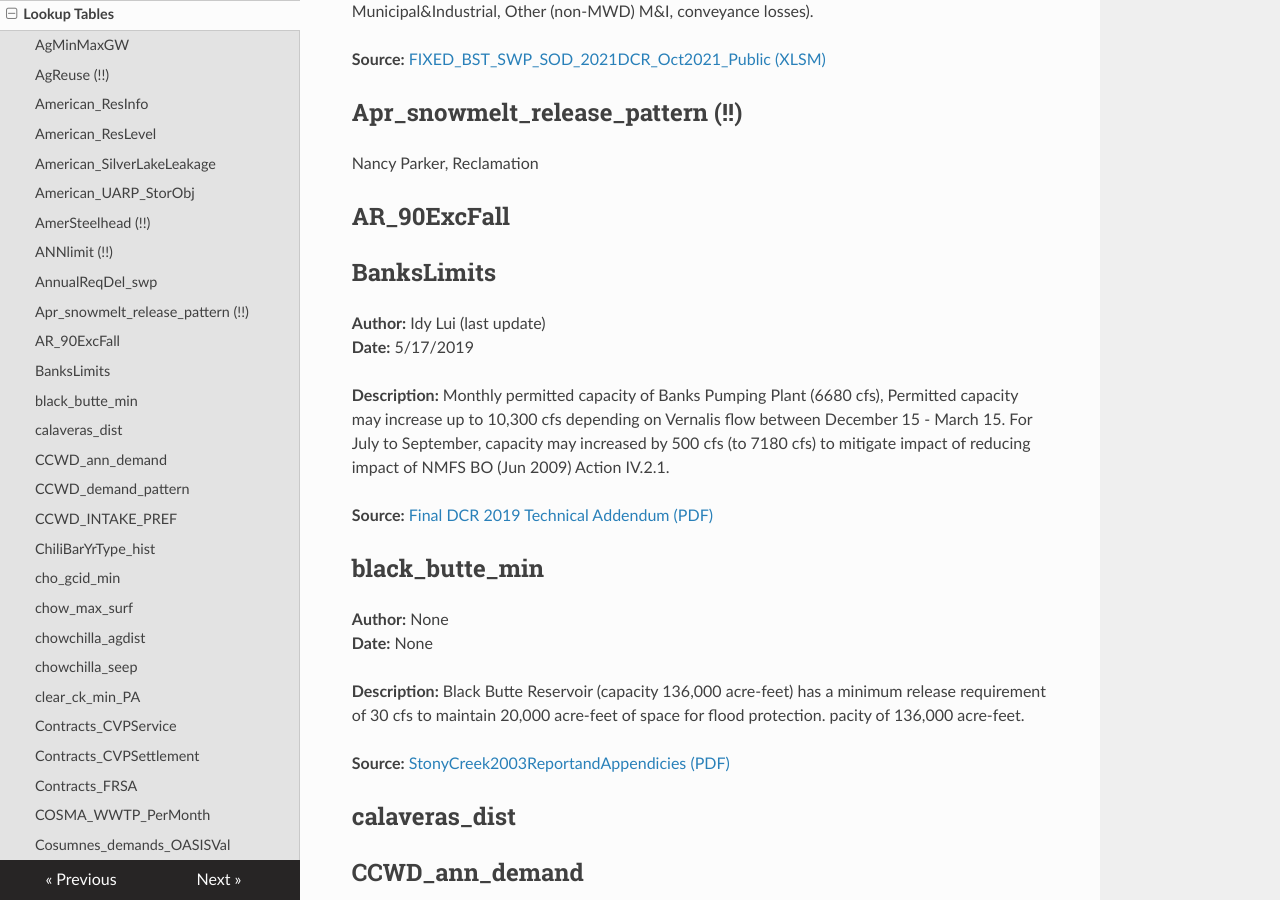
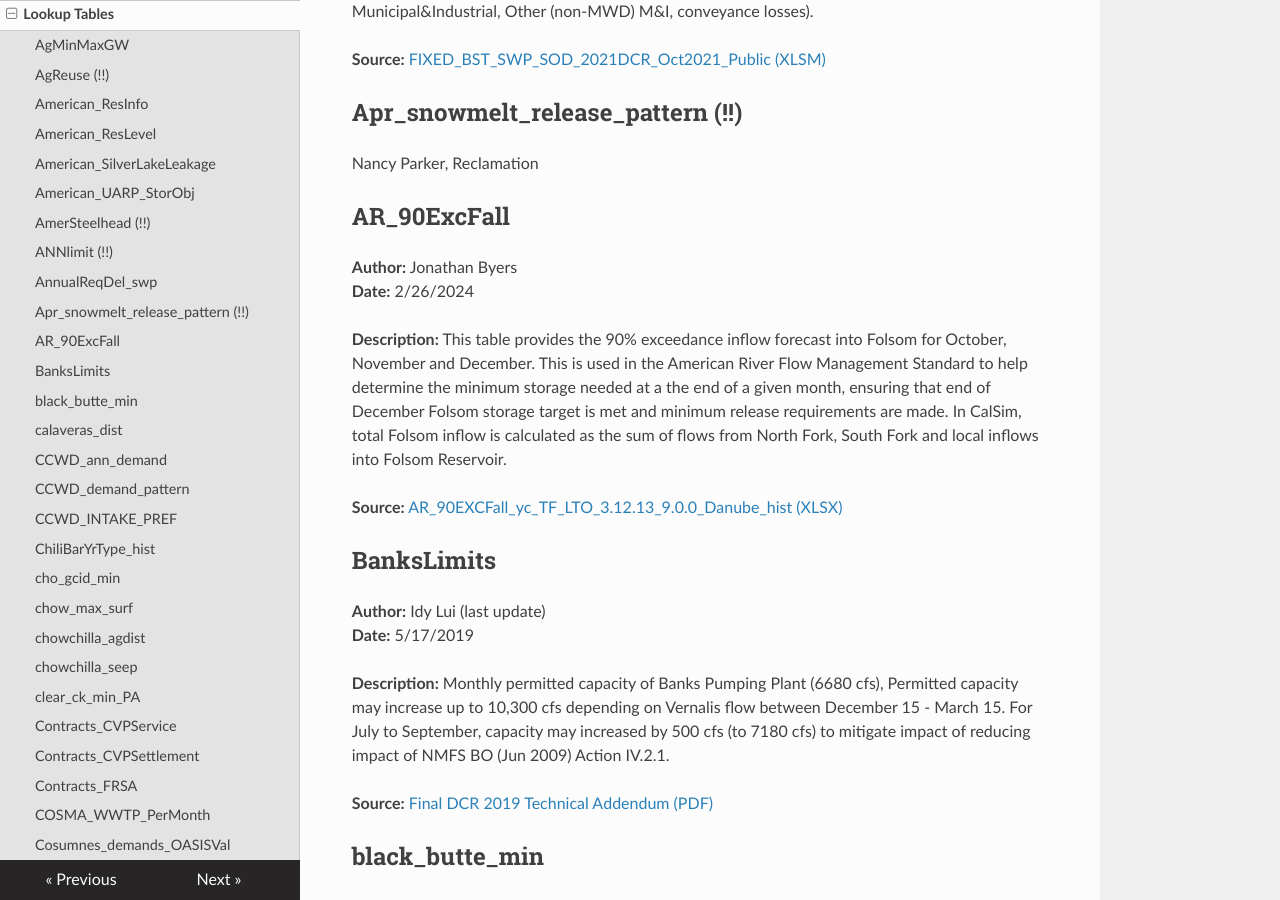
Before and after one commit to CentralValleyModeling/centralvalleymodeling.github.io, an MkDocs documentation site: the page built from docs/lookuptables.md, in a window 1280 px wide and 900 px high, scrolled down 1533 px. Built offline with MkDocs 1.6.1, drawn with Linux system fonts in a browser that asks for light colours; nearby versions of some CDN libraries.

Commit message:
Update lookuptables.md

```diff
--- a/docs/lookuptables.md
+++ b/docs/lookuptables.md
@@ -55,6 +55,15 @@ Annual SWP South-of-Delta contract demands by contract type (Agricultural, MWD M
 Nancy Parker, Reclamation
 
 ## AR_90ExcFall
+**Author:** Jonathan Byers
+**Date:**  2/26/2024
+
+**Description:**
+This table provides the 90% exceedance inflow forecast into Folsom for October, November and December. This is used in the American River Flow Management Standard to help determine the minimum storage needed at a the end of a given month, ensuring that end of December Folsom storage target is met and minimum release requirements are made.  In CalSim, total Folsom
+inflow is calculated as the sum of flows from North Fork, South Fork and local inflows into Folsom Reservoir.
+
+**Source:** [AR_90EXCFall_yc_TF_LTO_3.12.13_9.0.0_Danube_hist (XLSX)](https://cadwr.box.com/s/l7a704cnvbwre23jnuql3hzavdkwkddg)
+
 
 ## BanksLimits
 **Author:** Idy Lui (last update)
```
